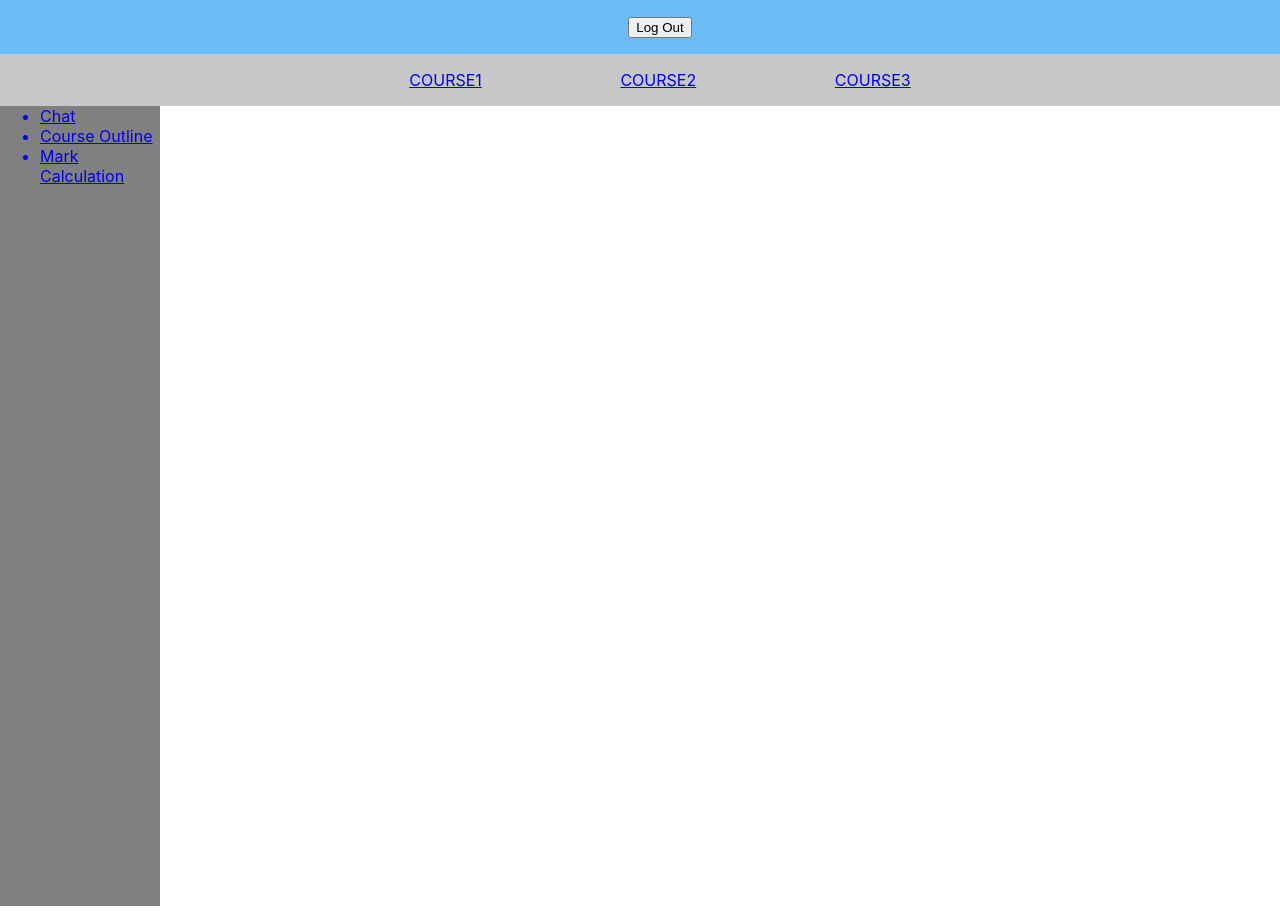
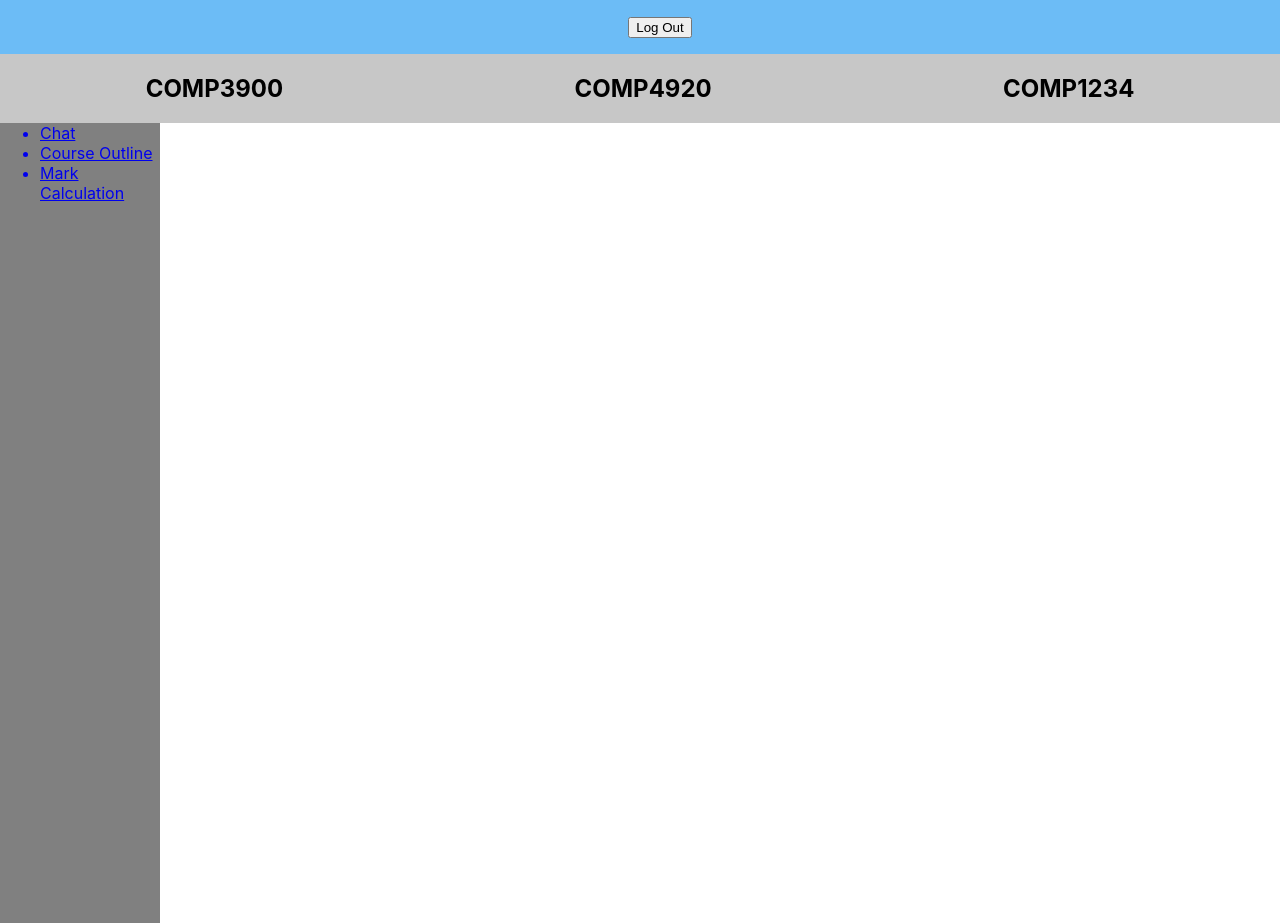
Before and after one commit to RyderAU/capstone-project, a React (Create React App) app in the folder frontend/: page /subject-three in a window 1280 px wide. Built offline with nearby package versions, Linux system fonts and the light colour scheme.

Commit message:
Courses now added to interface from object

```diff
--- a/frontend/src/components/CourseBar.js
+++ b/frontend/src/components/CourseBar.js
@@ -1,20 +1,40 @@
 import "../App.css";
+import { useState, useEffect } from "react";
 import { Link } from "react-router-dom";
 
 const CourseBar = () => {
+  useEffect(() => {
+    setStudentCourses(student.courses);
+  }, []);
+
+  // grab student details
+  const student = { courses: ["COMP3900", "COMP4920", "COMP1234"] };
+
+  const [studentCourses, setStudentCourses] = useState([]);
+
+  // setStudentDetails(student.courses);
+
+  console.log(studentCourses);
+
   return (
+    // <nav className="courses-container">
+    //   This student is doing {student.courses}
+    //   <ul className="courses-item">
+    //     <Link to="/subject-one">
+    //       <li>COURSE1</li>
+    //     </Link>
+    //     <Link to="/subject-two">
+    //       <li>COURSE2</li>
+    //     </Link>
+    //     <Link to="/subject-three">
+    //       <li>COURSE3</li>
+    //     </Link>
+    //   </ul>
+    // </nav>
     <nav className="courses-container">
-      <ul className="courses-item">
-        <Link to="/subject-one">
-          <li>COURSE1</li>
-        </Link>
-        <Link to="/subject-two">
-          <li>COURSE2</li>
-        </Link>
-        <Link to="/subject-three">
-          <li>COURSE3</li>
-        </Link>
-      </ul>
+      {studentCourses.map((course) => (
+        <h1>{course}</h1>
+      ))}
     </nav>
   );
 };
```
